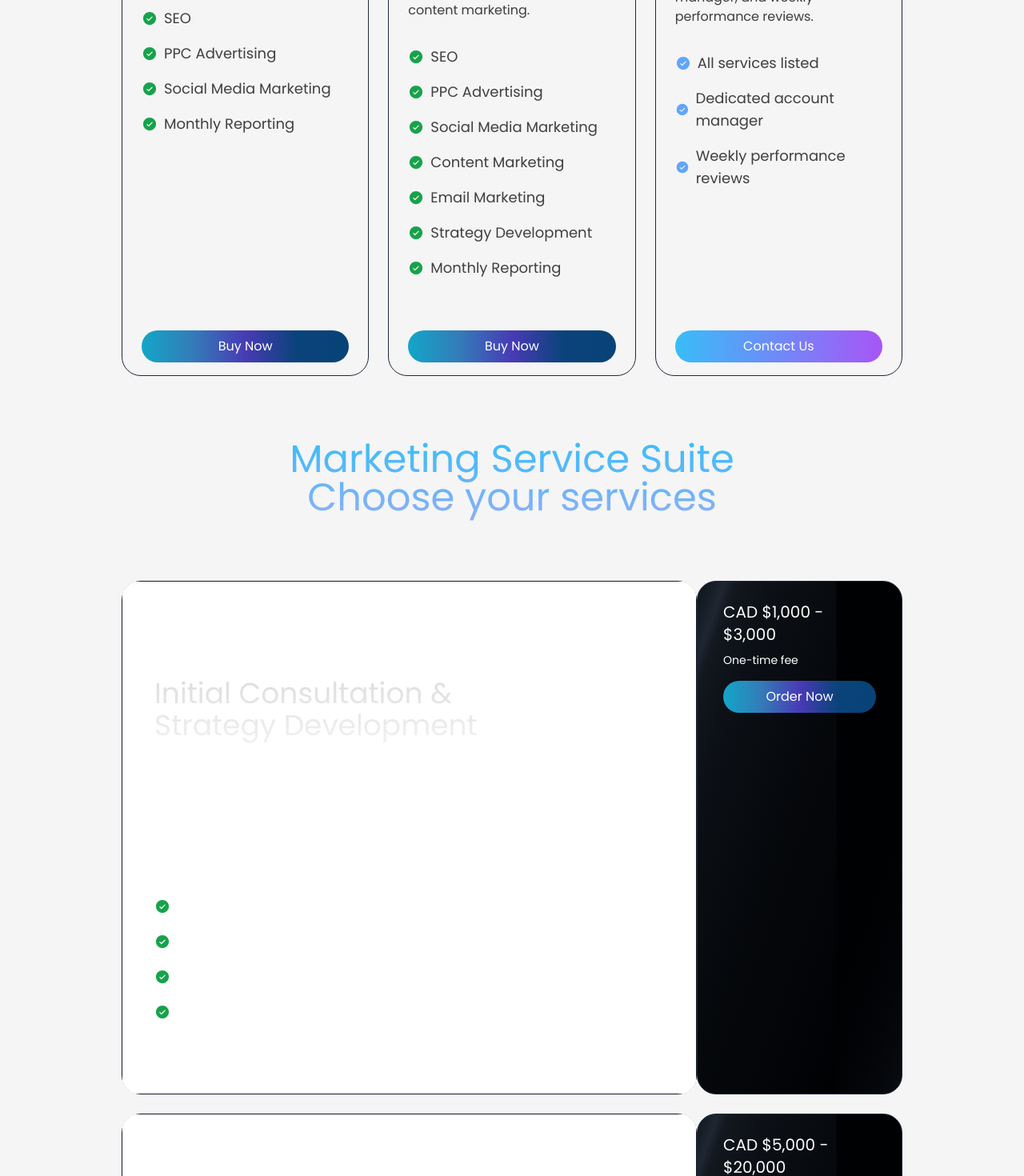
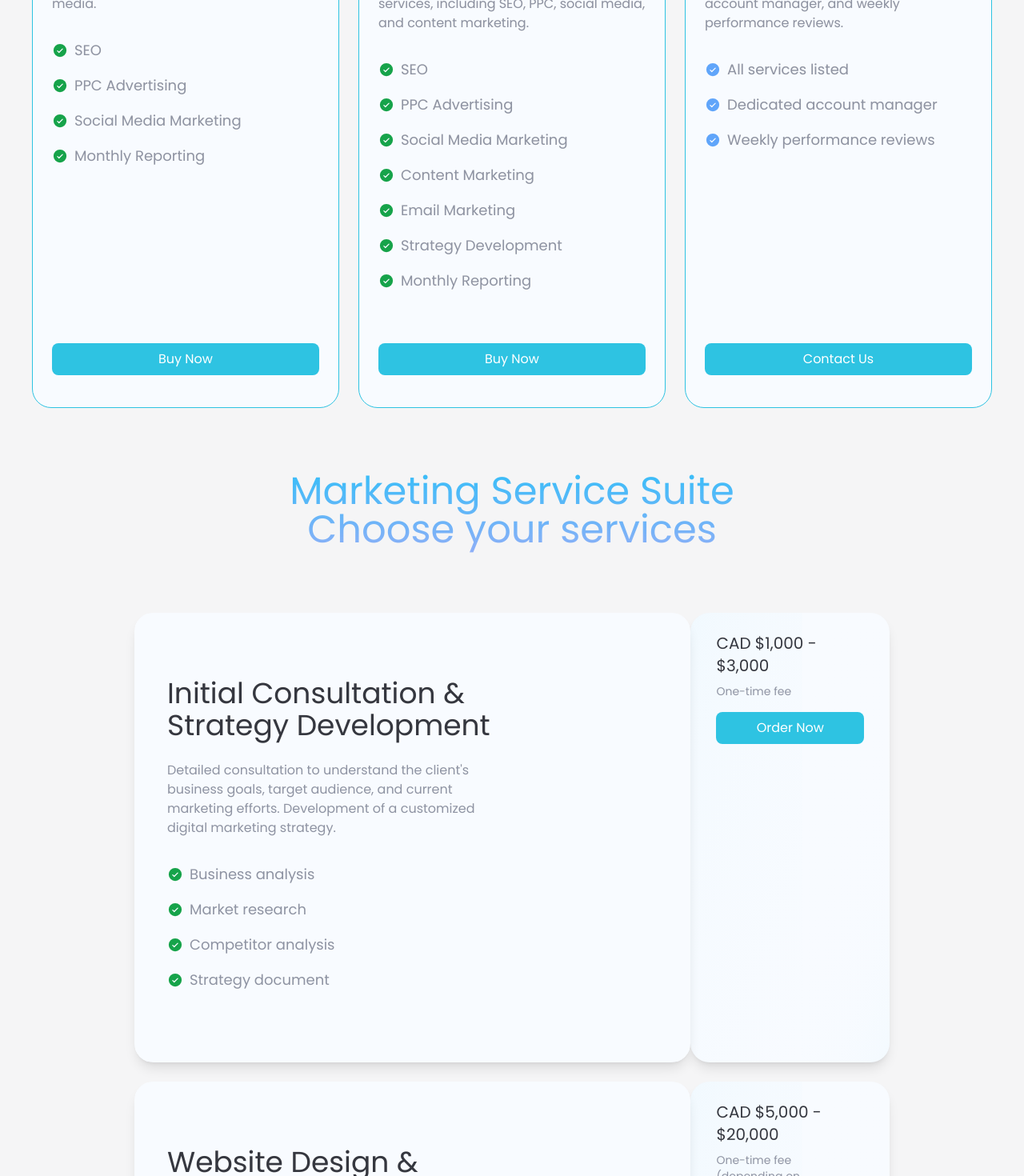
Before and after one commit to the-clicks-dev-team-1/clicks, a Next.js app: page /pricing in a window 1280 px wide. Shown: the part 660-2130 px from the top of the page at 80% size. Built offline with nearby package versions, Linux system fonts and the light colour scheme.

Commit message:
pricing done

```diff
--- a/app/pricing/page.tsx
+++ b/app/pricing/page.tsx
@@ -81,7 +81,7 @@ const offers = [
       "Strategy document",
     ],
     style:
-      "rounded-3xl py-10 bg-clip-text text-transparent bg-gradient-to-b from-neutral-300 to-neutral-50",
+      "rounded-3xl bg-clip-text text-transparent bg-gradient-to-b from-neutral-300 to-neutral-50",
     description:
       "Detailed consultation to understand the client's business goals, target audience, and current marketing efforts. Development of a customized digital marketing strategy.",
     button: "Order Now",
@@ -98,7 +98,7 @@ const offers = [
       "Basic SEO optimization",
     ],
     style:
-      "rounded-3xl py-10 bg-clip-text text-transparent bg-gradient-to-b from-neutral-300 to-neutral-50",
+      "rounded-3xl bg-clip-text text-transparent bg-gradient-to-b from-neutral-300 to-neutral-50",
     description:
       "Creation of a modern, responsive website optimized for user experience and conversions.",
     button: "Order Now",
@@ -115,7 +115,7 @@ const offers = [
       "Monthly performance reports",
     ],
     style:
-      "rounded-3xl py-10 bg-clip-text text-transparent bg-gradient-to-b from-neutral-300 to-neutral-50",
+      "rounded-3xl bg-clip-text text-transparent bg-gradient-to-b from-neutral-300 to-neutral-50",
     description:
       "On-page and off-page SEO to improve search engine rankings and organic traffic.",
     button: "Order Now",
@@ -131,7 +131,7 @@ const offers = [
       "Monthly performance reports",
     ],
     style:
-      "rounded-3xl py-10 bg-clip-text text-transparent bg-gradient-to-b from-neutral-300 to-neutral-50",
+      "rounded-3xl bg-clip-text text-transparent bg-gradient-to-b from-neutral-300 to-neutral-50",
     description:
       "Management of PPC campaigns to drive targeted traffic and increase conversions.",
     button: "Order Now",
@@ -148,7 +148,7 @@ const offers = [
       "Monthly performance reports",
     ],
     style:
-      "rounded-3xl py-10 bg-clip-text text-transparent bg-gradient-to-b from-neutral-300 to-neutral-50",
+      "rounded-3xl bg-clip-text text-transparent bg-gradient-to-b from-neutral-300 to-neutral-50",
     description:
       "Social media strategy, content creation, and community management across platforms like Facebook, Instagram, Twitter, LinkedIn, and others.",
     button: "Order Now",
@@ -166,7 +166,7 @@ const offers = [
       "Monthly performance reports",
     ],
     style:
-      "rounded-3xl py-10 bg-clip-text text-transparent bg-gradient-to-b from-neutral-300 to-neutral-50",
+      "rounded-3xl bg-clip-text text-transparent bg-gradient-to-b from-neutral-300 to-neutral-50",
     description:
       "Creation and distribution of valuable content to attract and engage the target audience.",
     button: "Order Now",
@@ -183,7 +183,7 @@ const offers = [
       "Monthly performance reports",
     ],
     style:
-      "rounded-3xl py-10 bg-clip-text text-transparent bg-gradient-to-b from-neutral-300 to-neutral-50",
+      "rounded-3xl bg-clip-text text-transparent bg-gradient-to-b from-neutral-300 to-neutral-50",
     description:
       "Design and execution of email marketing campaigns to nurture leads and retain customers.",
     button: "Order Now",
@@ -200,7 +200,7 @@ const offers = [
       "Monthly performance reports",
     ],
     style:
-      "rounded-3xl py-10 bg-clip-text text-transparent bg-gradient-to-b from-neutral-300 to-neutral-50",
+      "rounded-3xl bg-clip-text text-transparent bg-gradient-to-b from-neutral-300 to-neutral-50",
     description:
       "Analysis and optimization of website and landing pages to improve conversion rates.",
     button: "Order Now",
@@ -216,7 +216,7 @@ const offers = [
       "Quarterly strategy reviews",
     ],
     style:
-      "rounded-3xl py-10 bg-clip-text text-transparent* text-[var(--text-label)] bg-gradient-to-b from-neutral-300 to-neutral-50",
+      "rounded-3xl bg-clip-text text-transparent* text-[var(--text-label)] bg-gradient-to-b from-neutral-300 to-neutral-50",
     description:
       "Comprehensive analytics and reporting to track the performance of digital marketing efforts.",
     button: "Order Now",
@@ -232,7 +232,7 @@ const offers = [
       "Training and support",
     ],
     style:
-      "rounded-3xl py-10 bg-clip-text text-transparent bg-gradient-to-b from-neutral-300 to-neutral-50",
+      "rounded-3xl bg-clip-text text-transparent bg-gradient-to-b from-neutral-300 to-neutral-50",
     description:
       "Implementation of marketing automation tools to streamline and enhance marketing efforts.",
     button: "Order Now",
@@ -249,7 +249,6 @@ const Pricing = () => {
   return (
     <div className="w-full md:items-center md:justify-center bg-[var(--bg-96)] text-[var(--text)] antialiased bg-grid-white/[0.02] relative overflow-hidden pt-24">
       {" "}
-      {/* Добавил отступ сверху */}
       <Navbar />
       <div className="flex items-center justify-center flex-col">
         <div className="text-4xl md:text-5xl py-8 md:py-20 text-slate-300 px-6 text-center bg-clip-text text-transparent bg-gradient-to-b from-sky-400 to bg-purple-500 bg-opacity-50">
@@ -257,30 +256,32 @@ const Pricing = () => {
             Simple Pricing <br /> Choose your plan
           </h1>
         </div>
-        <div className="grid grid-cols-1 md:grid-cols-3 gap-6 px-6 md:w-4/5 2xl:w-3/4 cursor-pointer pb-10 md:pb-20 items-center">
+        <div className="grid grid-cols-1 md:grid-cols-3 gap-6 px-4 md:p-10 #md:w-4/5 #2xl:w-3/4 max-w-7xl pb-10 md:pb-20 items-center">
           {plans.map((plan, index) => (
             <div
               key={plan.name}
-              className="h-full flex flex-col justify-between border rounded-3xl px-6 py-4 md:py-0"
+              className="h-full flex flex-col justify-between border rounded-3xl px-6 py-4 md:py-6 light:bg-[var(--light-blue)] light:border-[var(--ocean-blue)]"
             >
               <div className={plan.style}>
-                <div className="text-3xl md:text-4xl flex items-center font-medium">
+                <div className="text-3xl md:text-4xl flex items-center font-medium text-[var(--light-blue)] light:text-[var(--gray-70)]">
                   {plan.name}
                   {plan.name === "Enterprise" && (
-                    <div className="text-sm font-medium text-blue-600 bg-blue-100 px-2 py-1 rounded-full ml-4 items-center">
+                    <div className="md:hidden lg:block text-sm font-medium text-blue-600 bg-blue-100 px-2 py-1 rounded-lg ml-4 items-center">
                       Contact Us
                     </div>
                   )}
                 </div>
-                <div className="text-2xl md:text-3xl pt-4 md:pt-6">
+                <div className="text-2xl md:text-3xl pt-4 md:pt-6 text-[var(--light-blue)] light:text-[var(--gray-70)]">
                   {plan.price}
                 </div>
-                <div className="py-4 md:py-6">{plan.description}</div>
+                <div className="py-4 md:py-6 text-[var(--gray-blue)] light:text-[var(--gray-40)]">
+                  {plan.description}
+                </div>
                 <ul>
                   {plan.features.map((feature) => (
                     <li
                       key={feature}
-                      className="text-lg py-2 flex space-x-2 items-center"
+                      className="text-lg py-2 flex space-x-2 items-center text-[var(--gray-blue)] light:text-[var(--gray-40)]"
                     >
                       {plan.name === "Enterprise" ? (
                         <PiCheckCircleFill className="text-blue-400 mr-2 text-xl" />
@@ -296,11 +297,7 @@ const Pricing = () => {
                 {index === 0 && (
                   <Link
                     href="https://buy.stripe.com/test_fZe9Ci73m8Ha8UgbII"
-                    className="rounded-3xl my-4 py-2 text-white w-full mx-auto items-center flex justify-center"
-                    style={{
-                      background:
-                        "linear-gradient(270deg, #084378, #0A437A, #483BB5, #347BB8, #12A6C8)",
-                    }}
+                    className="rounded-lg bg-[var(--ocean-blue)] my-4 py-2 text-white w-full mx-auto items-center flex justify-center"
                   >
                     Buy Now
                   </Link>
@@ -308,11 +305,7 @@ const Pricing = () => {
                 {index === 1 && (
                   <Link
                     href="https://buy.stripe.com/test_9AQ6q6cnG5uY9Yk5kl"
-                    className="rounded-3xl my-4 py-2 text-white w-full mx-auto items-center flex justify-center"
-                    style={{
-                      background:
-                        "linear-gradient(270deg, #084378, #0A437A, #483BB5, #347BB8, #12A6C8)",
-                    }}
+                    className="rounded-lg bg-[var(--ocean-blue)] my-4 py-2 text-white w-full mx-auto items-center flex justify-center"
                   >
                     Buy Now
                   </Link>
@@ -320,7 +313,7 @@ const Pricing = () => {
                 {index === 2 && (
                   <Link
                     href="/contact"
-                    className="rounded-3xl my-4 py-2 text-white w-full mx-auto items-center flex justify-center bg-gradient-to-r from-sky-400 to-purple-500"
+                    className="rounded-lg my-4 py-2 text-white w-full mx-auto items-center flex justify-center bg-[var(--ocean-blue)] #bg-gradient-to-r from-sky-400 to-purple-500"
                   >
                     Contact Us
                   </Link>
@@ -334,25 +327,28 @@ const Pricing = () => {
         <div className="text-4xl md:text-5xl pb-8 md:pb-20 text-slate-300 px-6 text-center bg-clip-text text-transparent bg-gradient-to-b from-sky-400 to bg-purple-500 bg-opacity-50">
           Marketing Service Suite <br /> Choose your services
         </div>
-        <div className="grid gap-6 px-2 md:px-6 py-0 md:w-4/5 2xl:w-3/4 cursor-pointer items-center">
+        <div className="grid gap-6 px-4 md:px-10 py-0 md:w-4/5 2xl:w-3/4 cursor-pointer items-center">
           {offers.slice(0, visibleOffers).map((offer, index) => (
             <div key={offer.name} className="flex flex-col">
               <div className="flex flex-col md:flex-row">
-                <WobbleCard containerClassName="bg-gray-900 rounded-3xl w-full max-w-screen-xl relative">
+                <WobbleCard
+                  containerClassName="bg-[var(--blue2)] light:bg-[var(--light-blue)] light:shadow-lg rounded-3xl w-full max-w-screen-xl relative"
+                  className="light:bg-[var(--light-blue)] light:shadow-lg"
+                >
                   <div className="md:w-2/3">
                     <div
-                      className={`text-3xl md:text-4xl font-medium ${offer.style}`}
+                      className={`text-3xl md:text-4xl font-medium ${offer.style} text-[var(--light-blue)] light:text-[var(--gray-70)] py-0`}
                     >
                       {offer.name}
                     </div>
-                    <div className="py-4 md:py-6 text-white">
+                    <div className="py-4 md:py-6 text-[var(--gray-blue)] light:text-[var(--gray-40)]">
                       {offer.description}
                     </div>
                     <ul>
                       {offer.features.map((feature) => (
                         <li
                           key={feature}
-                          className="text-lg py-2 flex space-x-2 items-center text-white"
+                          className="text-lg py-2 flex space-x-2 items-center text-[var(--gray-blue)] light:text-[var(--gray-40)]"
                         >
                           <PiCheckCircleFill className="text-green-600 mr-2 text-xl" />
                           {feature}
@@ -361,21 +357,18 @@ const Pricing = () => {
                     </ul>
                   </div>
                 </WobbleCard>
-                <div className="md:w-1/3 px-8 animate-shimmer items-center justify-center rounded-3xl border border-slate-800 bg-[linear-gradient(110deg,#000103,45%,#1e2631,55%,#000103)] bg-[length:200%_100%] transition-colors focus:outline-none focus:ring-2 focus:ring-slate-400 focus:ring-offset-2 focus:ring-offset-slate-50">
-                  <div className="whitespace-pre-line text-xl pt-4 md:pt-6 text-white">
+
+                <div className="md:w-1/3 px-8 animate-shimmer items-center justify-center light:shadow-lg rounded-3xl dark:border border-slate-800 light:border-[var(--ocean-blue)] dark:bg-[linear-gradient(110deg,#000103,45%,#1e2631,55%,#000103)] light:bg-[linear-gradient(110deg,#f8fbff,45%,#edf8fe,55%,#f8fbff)] light:bg-[var(--light-blue)] bg-[length:200%_100%] transition-colors focus:outline-none focus:ring-2 focus:ring-slate-400 focus:ring-offset-2 focus:ring-offset-slate-50">
+                  <div className="whitespace-pre-line text-xl pt-4 md:pt-6 text-[var(--light-blue)] light:text-[var(--gray-70)]">
                     {offer.price}
                   </div>
-                  <div className="whitespace-pre-line text-sm pt-2 text-white">
+                  <div className="whitespace-pre-line text-sm pt-2 text-[var(--gray-blue)] light:text-[var(--gray-40)]">
                     {offer.price_description}
                   </div>
                   <div className="mt-4">
                     <Link
                       href="/contact"
-                      className="rounded-3xl my-4 py-2 text-white w-full mx-auto items-center flex justify-center"
-                      style={{
-                        background:
-                          "linear-gradient(270deg, #084378, #0A437A, #483BB5, #347BB8, #12A6C8)",
-                      }}
+                      className="rounded-lg bg-[var(--ocean-blue)] my-4 py-2 text-white w-full mx-auto items-center flex justify-center"
                     >
                       Order Now
                     </Link>
@@ -388,7 +381,7 @@ const Pricing = () => {
         {visibleOffers < offers.length && (
           <button
             onClick={handleLoadMore}
-            className="mt-6 px-4 py-2 bg-gradient-to-r from-sky-400 to-purple-500 text-white rounded-3xl"
+            className="mt-6 px-4 py-2 bg-[var(--ocean-blue)] #bg-gradient-to-r from-sky-400 to-purple-500 text-white rounded-lg"
           >
             Load More
           </button>
--- a/app/snippets/3d-card-snippet.tsx
+++ b/app/snippets/3d-card-snippet.tsx
@@ -1,6 +1,5 @@
 "use client";
 
-import Image from "next/image";
 import React, { useEffect } from "react";
 import { CardBody, CardContainer, CardItem } from "@/components/ui/3d-card";
 
--- a/app/snippets/form-snippet.tsx
+++ b/app/snippets/form-snippet.tsx
@@ -460,7 +460,7 @@ export default function ContactForm() {
                     <Button
                       type="submit"
                       className="text-sm font-light #dark:bg-gradient-to-b from-sky-400
-            to-purple-500 bg-opacity-50 bg-[var(--ocean-blue)] light:text-white"
+            to-purple-500 bg-opacity-50 bg-[var(--ocean-blue)] hover:bg-[var(--ocean-blue)] light:text-white"
                       disabled={loading}
                     >
                       Submit
--- a/app/snippets/infinite-moving-cards-snippet.tsx
+++ b/app/snippets/infinite-moving-cards-snippet.tsx
@@ -1,6 +1,5 @@
 "use client";
 
-import React, { useEffect, useState } from "react";
 import { InfiniteMovingCards } from "@/components/ui/infinite-moving-cards";
 
 export function InfiniteMovingCardsDemo() {
--- a/components/footer.tsx
+++ b/components/footer.tsx
@@ -1,24 +1,14 @@
 "use client";
 import ActiveLink from "@/components/activelink";
-import { useTheme } from "next-themes";
 import { motion } from "framer-motion";
 import Image from "next/image";
 import logo from "../public/logo/Logo1.svg";
 import NewsletterForm from "./NewsLetterForm";
 
 const Footer = () => {
-  const { resolvedTheme } = useTheme();
-  const isDark = resolvedTheme === "dark";
-
   return (
     <motion.section
-      className={`w-screen relative overflow-hidden ${
-        isDark ? "bg-[var(--blue2)]" : "bg-[var(--blue3)]"
-      }`}
-      style={{
-        backgroundImage: isDark ? "bg-[var(--blue2)]" : "bg-[var(--blue3)]",
-        backgroundSize: "cover",
-      }}
+      className={`w-screen relative overflow-hidden bg-[var(--blue2)] light:bg-[var(--blue3)]`}
     >
       <Noise />
       <footer className="relative max-w-7xl mx-auto">
--- a/components/navbar.tsx
+++ b/components/navbar.tsx
@@ -141,7 +141,7 @@ export default function Navbar() {
 
         <div
           ref={animationParent}
-          className="hidden md:flex flex-1 bg-[var(--bgnew)] justify-center items-center gap-4 backdrop-blur-lg rounded-lg p-4 light:border-[1px] light:border-[var(--ocean-blue)]"
+          className="hidden md:flex flex-1 bg-[var(--bgnew)] justify-center items-center gap-4 backdrop-blur-lg rounded-lg p-4 light:border-[1px] light:border-[var(--ocean-blue)] light:bg-[var(--light-blue)]"
         >
           {navItems.map((d, i) => (
             <div key={`${d.label}-${i}`} className="relative group">
@@ -197,7 +197,7 @@ export default function Navbar() {
             </button>
           )}
           <ActiveLink href="/book">
-            <button className="px-4 py-2 animate-shimmer items-center justify-center rounded-lg border border-[var(--border-color)] light:border-[var(--ocean-blue)] bg-[linear-gradient(110deg,#000103,45%,#1e2631,55%,#000103)] bg-[length:200%_100%] transition-colors focus:outline-none focus:ring-2 focus:ring-slate-400 focus:ring-offset-2 focus:ring-offset-slate-50 light:border-[1px] light:bg-white light:text-black light:bg-none">
+            <button className="px-4 py-2 animate-shimmer items-center justify-center rounded-lg border border-[var(--border-color)] light:border-[var(--ocean-blue)] light:bg-[var(--light-blue)] dark:bg-[linear-gradient(110deg,#000103,45%,#1e2631,55%,#000103)] light:bg-[linear-gradient(110deg,#f8fbff,45%,#edf8fe,55%,#f8fbff)] bg-[length:200%_100%] transition-colors focus:outline-none focus:ring-2 focus:ring-slate-400 focus:ring-offset-2 focus:ring-offset-slate-50 light:border-[1px] light:bg-white light:text-black #light:bg-none">
               Let&apos;s Talk
             </button>
           </ActiveLink>
@@ -260,7 +260,7 @@ function MobileNav({ closeSideMenu }: { closeSideMenu: () => void }) {
           <ActiveLink href="/book">
             <button
               onClick={closeSideMenu}
-              className="w-full max-w-[200px] px-4 py-2 animate-shimmer items-center justify-center rounded-lg border border-white light:border-[var(--ocean-blue)] bg-[linear-gradient(110deg,#000103,45%,#1e2631,55%,#000103)] bg-[length:200%_100%] transition-colors focus:outline-none focus:ring-2 focus:ring-slate-400 focus:ring-offset-2 focus:ring-offset-slate-50 light:bg-white light:text-black light:bg-none"
+              className="w-full max-w-[200px] px-4 py-2 animate-shimmer items-center justify-center rounded-lg border border-white light:border-[var(--ocean-blue)] #light:bg-[var(--light-blue)] dark:bg-[linear-gradient(110deg,#000103,45%,#1e2631,55%,#000103)] light:bg-[linear-gradient(110deg,#f8fbff,45%,#edf8fe,55%,#f8fbff)] bg-[length:200%_100%] transition-colors focus:outline-none focus:ring-2 focus:ring-slate-400 focus:ring-offset-2 focus:ring-offset-slate-50 light:bg-white light:text-black light:bg-none"
             >
               Let&apos;s Talk
             </button>
--- a/components/ui/wobble-card.tsx
+++ b/components/ui/wobble-card.tsx
@@ -67,7 +67,7 @@ export const WobbleCard = ({
         "mx-auto w-full relative rounded-2xl overflow-hidden",
         isDark ? "bg-[var(--blue2)]" : "bg-white",
         // Add white background wrapper for light mode
-        !isDark && "p-[1px] bg-white",
+        !isDark && "p-[1px] bg-[var(--light-blue)]",
         containerClassName
       )}
     >
@@ -75,7 +75,7 @@ export const WobbleCard = ({
         className={cn(
           "relative h-full sm:mx-0 sm:rounded-2xl overflow-hidden",
           // Add matching background in light mode
-          !isDark && "bg-white"
+          !isDark && "bg-[var(--light-blue)]"
         )}
       >
         {mounted && isDark && (
@@ -87,7 +87,7 @@ export const WobbleCard = ({
             // Only apply gradient in dark mode
             isDark &&
               "#[background-image:radial-gradient(#084378,rgba(255,255,255,0))]",
-            !isDark && "bg-white", // Add white background in light mode
+            !isDark && "bg-[var(--light-blue)]", // Add white background in light mode
             {
               "shadow-[0_10px_32px_rgba(34,_42,_53,_0.12),_0_1px_1px_rgba(0,_0,_0,_0.05),_0_0_0_1px_rgba(34,_42,_53,_0.05),_0_4px_6px_rgba(34,_42,_53,_0.08),_0_24px_108px_rgba(47,_48,_55,_0.10)]":
                 isDark,
@@ -105,7 +105,7 @@ export const WobbleCard = ({
             }}
             className={cn(
               "h-full px-4 py-20 sm:px-10",
-              !isDark && "bg-white", // Add white background to inner div in light mode
+              !isDark && "bg-[var(--light-blue)]", // Add white background to inner div in light mode
               className
             )}
           >
```
Also changed, not shown: app/api/contact/route.ts (+4 -8 lines), components/ui/infinite-moving-cards.tsx (+3 -36 lines).
